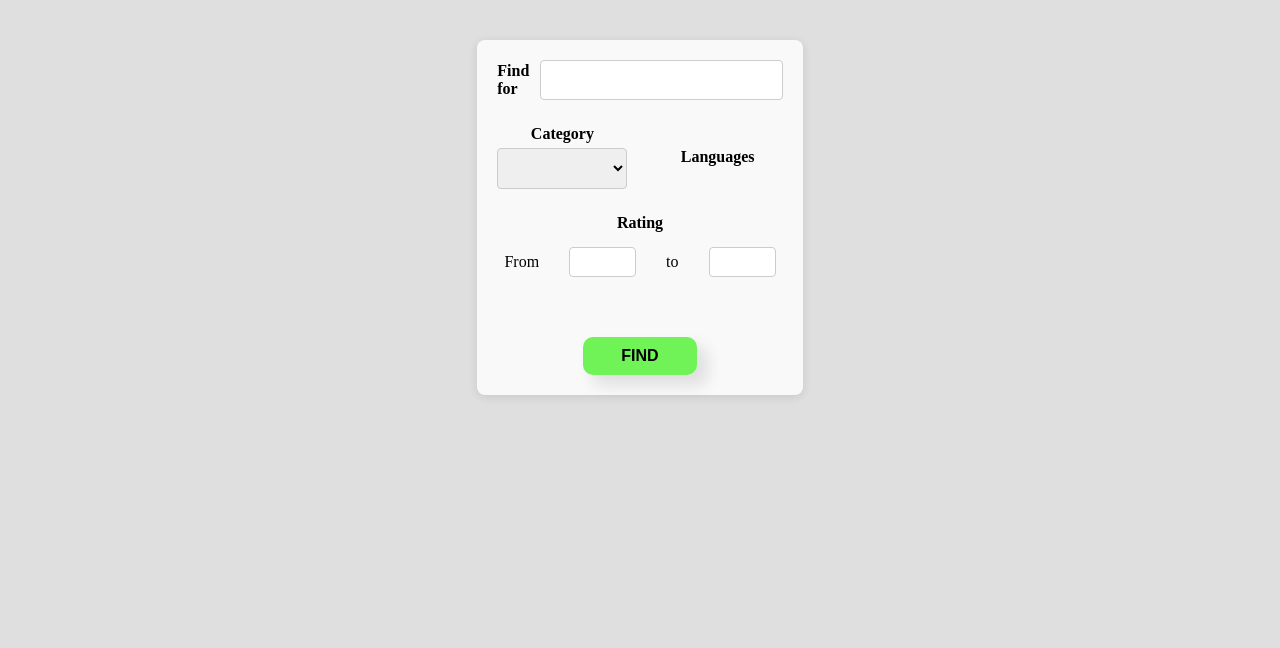
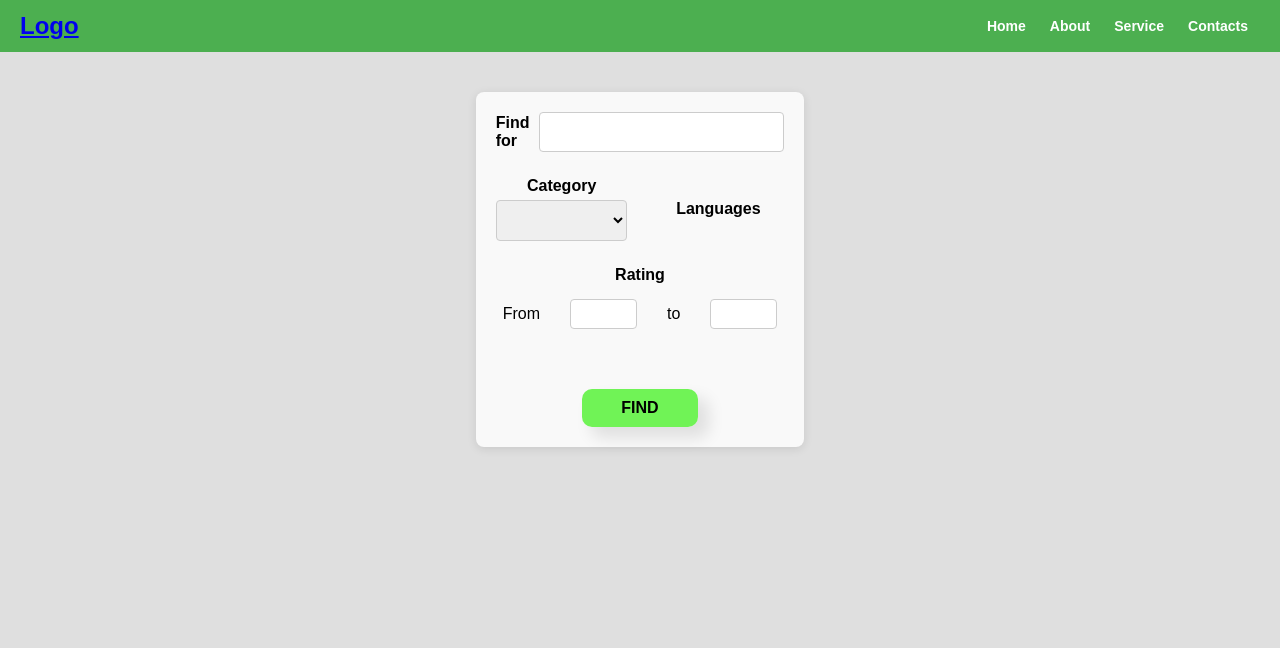
Before and after one commit to lemantorus/udemydiscs, a PHP site: page / in a window 1280 px wide. Shown: the top 648 px of the page. Before the commit the page ends 397 px from the top, so only its background shows below. Run offline with PHP 8.4, Linux system fonts and the light colour scheme; data that the repository does not hold is empty.

Commit message:
Finished 1

```diff
--- a/index.php
+++ b/index.php
@@ -9,6 +9,16 @@
     <link rel="stylesheet" href="/styles.css">
 </head>
 <body>
+<header class="header">
+    <div class="logo"><a href="#">Logo</a></div>
+    <button class="menu-toggle">☰</button>
+    <nav class="nav">
+        <a href="#home">Home</a>
+        <a href="#about">About</a>
+        <a href="#services">Service</a>
+        <a href="#contact">Contacts</a>
+    </nav>
+</header>
     <div id="mainWrapper">
     <form action="search.php" id="searchingForm" method="POST">
         <div class="form-searchQ-wrapper">
--- a/search.php
+++ b/search.php
@@ -40,7 +40,6 @@
             $rd = conditionsGet();
             $langlist = $rd['languages'];
             if(count($langlist)>0) {
-                $offset = $_GET['offset']??0;
                 $placeholders = implode(',',array_fill(0,count($langlist),"?"));
                 $query = "SELECT * FROM coupons WHERE category LIKE ? AND rating BETWEEN ? AND ? AND name LIKE ? AND language IN ($placeholders) LIMIT 10 OFFSET ? ";
 
@@ -57,6 +56,7 @@
                 '%'.$rd['query'].'%'
             ];
             $params = array_merge($params,$langlist);
+            $offset = $_GET['offset']??0;
             $params[]=$offset;
             $types = "sdds" . implode('', array_fill(0, count($langlist), "s"))."i";
 
@@ -66,7 +66,10 @@
 
             $data = [];
             while ($row = $result->fetch_assoc()) {
-                $data['data'] = $row;
+                $data['data'][] = $row;
+            }
+            if(count($data)==0){
+                $data['data'] = [];
             }
             echo json_encode($data);
             $conn->close();
--- a/styles.css
+++ b/styles.css
@@ -21,18 +21,78 @@
 }
 body {
     background-color: #dfdfdf;
-    display: flex;
     width: 100vw;
     height: 100vw;
     overflow-x: hidden;
 
 }
+body {
+    margin: 0;
+    font-family: Arial, sans-serif;
+}
+.header {
+    background-color: #4CAF50;
+    color: white;
+    padding: 10px 20px;
+    display: flex;
+    justify-content: space-between;
+    align-items: center;
+    flex-wrap: wrap;
+}
+.logo {
+    font-size: 24px;
+    font-weight: bold;
+}
+.nav {
+    display: flex;
+}
+.nav a {
+    color: white;
+    text-decoration: none;
+    padding: 8px 12px;
+    border-radius: 4px;
+    transition: background-color 0.3s;
+}
+.nav a{
+    font-weight: 800;
+    font-size: 14px;
+}
+.nav a:hover {
+    background-color: rgba(255, 255, 255, 0.2);
+}
+.menu-toggle {
+    display: none;
+    background: none;
+    border: none;
+    color: white;
+    font-size: 24px;
+    cursor: pointer;
+}
+@media (max-width: 600px) {
+    .nav {
+        flex-direction: column;
+        width: 100%;
+        align-items: flex-start;
+        display: none;
+    }
+    .nav.active {
+        display: flex;
+        justify-content: center;
+        align-items: center;
+    }
+    .menu-toggle {
+        display: block;
+        cursor: pointer;
+    }
+}
+
 #mainWrapper{
     width: 100%;
     height: 100%;
     display: flex;
     flex-direction: column;
     align-items: center;
+    gap:30px;
 }
 
 #searchingForm {
@@ -94,12 +154,13 @@ form>div{
 }
 .cards-wrapper{
     max-width: 95vw;
-    margin-top: 200px;
+    margin-top: 100px;
     display: grid;
     grid-template-columns: repeat(3,300px);
     justify-content: center;
     align-items: center;
     gap:2rem;
+    margin:auto;
 
 }
 .card {
@@ -283,6 +344,13 @@ input[type='checkbox']:checked{
         align-items: center;
         justify-content: center;
     }
+    .card-info-wrapper{
+        justify-content: center;
+        align-items: center;
+        display:grid;
+        grid-template-columns: repeat(3,33%);
+        gap:10px;
+    }
     #searchingForm{
         display: flex;
         flex-direction: column;
@@ -302,4 +370,7 @@ input[type='checkbox']:checked{
     .card{
         width: 90vw;
     }
+    .card-info{
+        justify-content: center;
+    }
 }
```
Also changed, not shown: index1.html (added, +59 -0 lines), script.js (+51 -19 lines).
